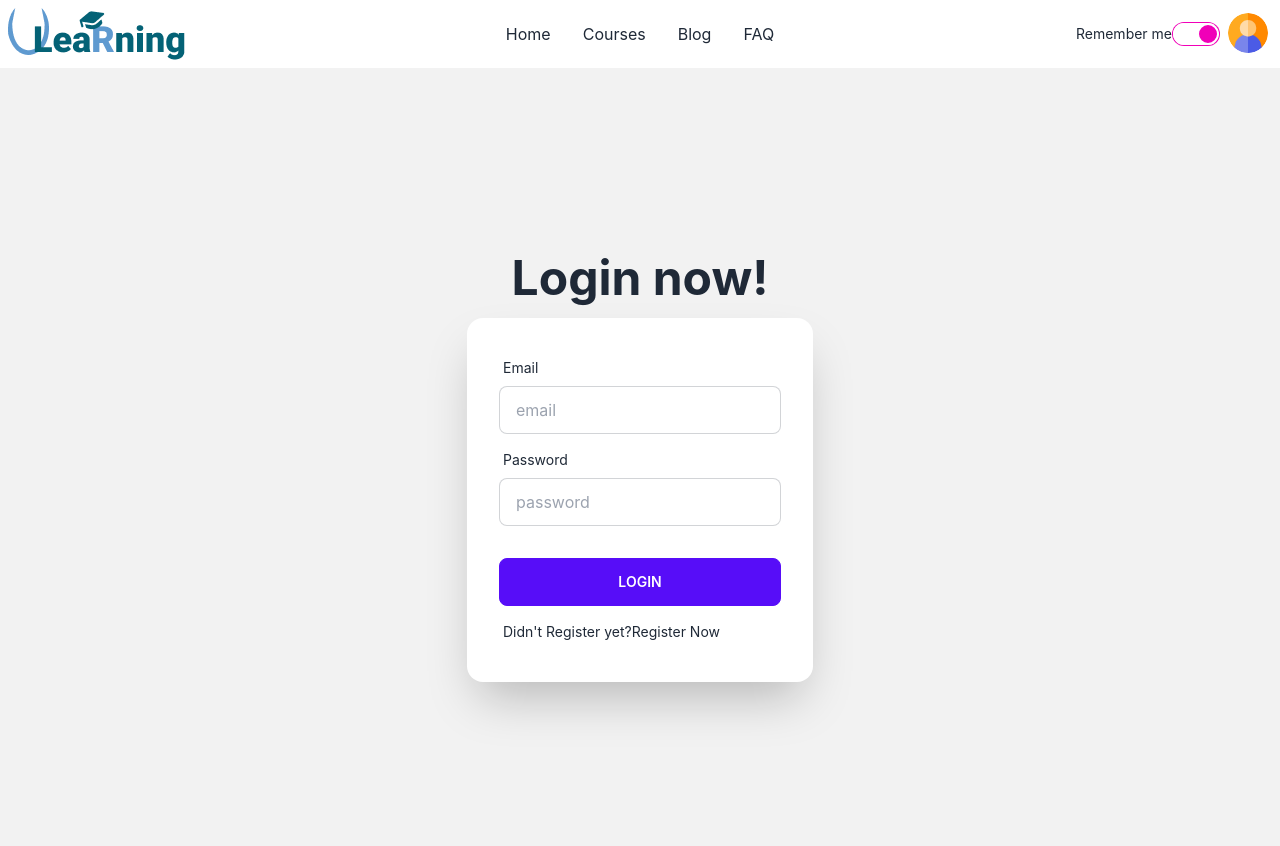
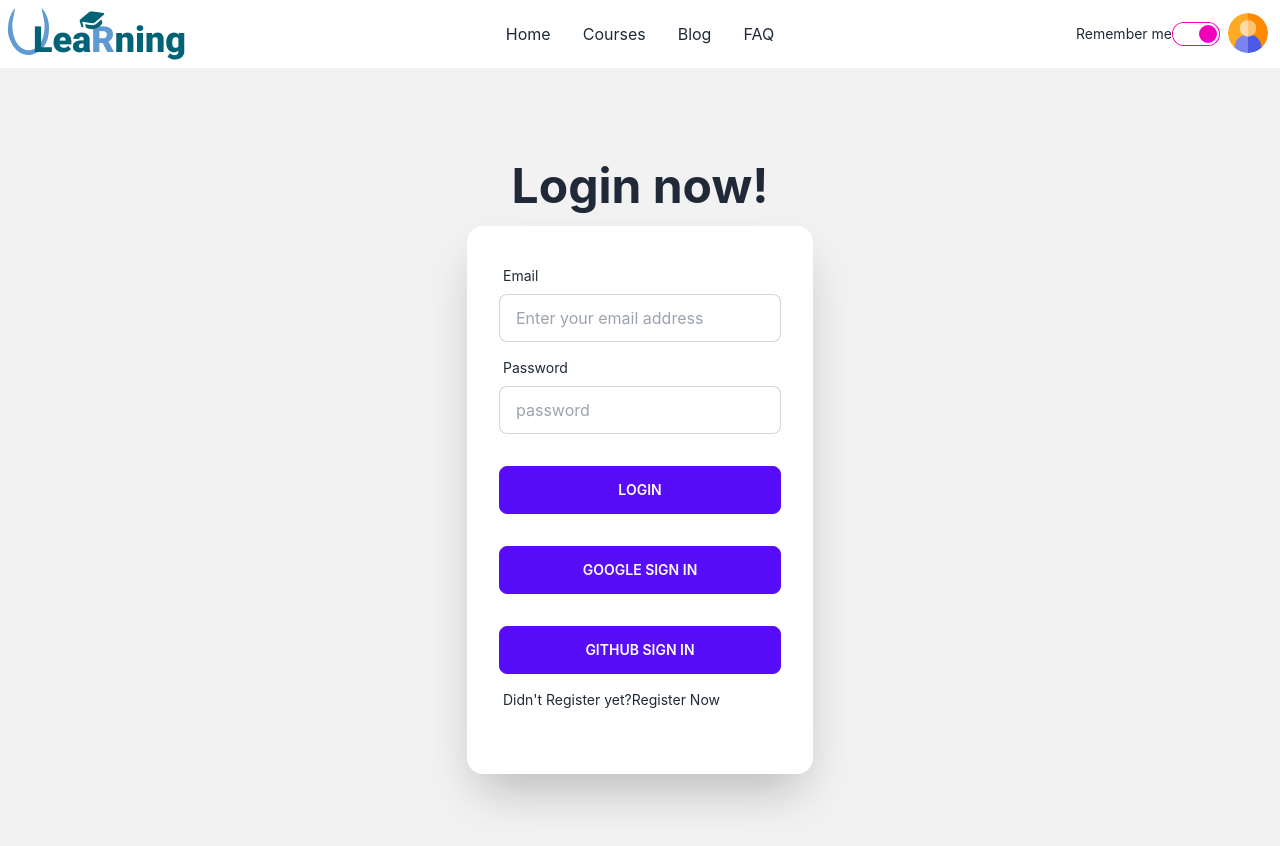
Before and after one commit to Upoma218/learning-platform, a React (Create React App) app: page /login in a window 1280 px wide. Shown: the top 846 px of the page. Built offline with nearby package versions, Linux system fonts and the light colour scheme; no server answers.

Commit message:
Private router has set

```diff
--- /dev/null
+++ b/src/AuthProvider/AuthProvider.js
@@ -0,0 +1,62 @@
+import React, { useEffect, useState } from 'react';
+import { createContext } from 'react';
+import { createUserWithEmailAndPassword, getAuth, onAuthStateChanged, sendEmailVerification, signInWithEmailAndPassword, signInWithPopup, signOut, updateProfile } from 'firebase/auth';
+import app from '../Firebase/Firebase.config';
+
+export const AuthContext = createContext();
+const auth = getAuth(app);
+
+const AuthProvider = ({ children }) => {
+    const [user, setUser] = useState(null);
+    const [loading, setLoading] = useState(true);
+
+    const providerLogin = (provider) => {
+        setLoading(true);
+        return signInWithPopup(auth, provider);
+    }
+
+    const createUser = (email, password) => {
+        setLoading(true);
+        return createUserWithEmailAndPassword(auth, email, password)
+    }
+
+    const signIn = (email, password) => {
+        setLoading(true);
+        return signInWithEmailAndPassword(auth, email, password);
+    }
+
+    const verifyEmail = () =>{
+        return sendEmailVerification(auth.currentUser);
+    }
+
+    const logOut = () => {
+        setLoading(true);
+        return signOut(auth);
+    }
+
+    useEffect(() => {
+        const unsubscribe = onAuthStateChanged(auth, (currentUser) => {
+            console.log('inside auth state change', currentUser);
+
+            if(currentUser === null || currentUser.emailVerified){
+                setUser(currentUser);
+            }
+            setLoading(false);
+        });
+
+        return () => {
+            unsubscribe();
+        }
+
+    }, [])
+
+    const authInfo = { user,createUser, signIn, loading, setLoading, providerLogin,  verifyEmail, logOut};
+
+    return (
+        <AuthContext.Provider value={authInfo}>
+            {children}
+        </AuthContext.Provider>
+    );
+};
+
+export default AuthProvider;
--- a/src/Pages/FAQ/FAQ.js
+++ b/src/Pages/FAQ/FAQ.js
@@ -1,9 +1,10 @@
 import React from 'react';
 
 const FAQ = () => {
+
     return (
         <div>
-            <h1>This is FAQ page</h1>
+
         </div>
     );
 };
--- /dev/null
+++ b/src/Pages/Register/CheckOut.js
@@ -0,0 +1,11 @@
+import React from 'react';
+
+const CheckOut = () => {
+    return (
+        <div>
+
+        </div>
+    );
+};
+
+export default CheckOut;
--- a/src/Pages/Register/Login.js
+++ b/src/Pages/Register/Login.js
@@ -1,38 +1,87 @@
 import React from 'react';
-import { Link } from 'react-router-dom';
+import { useContext } from 'react';
+import { useState } from 'react';
+import toast from 'react-hot-toast';
+import { Link, useLocation, useNavigate } from 'react-router-dom';
+import { AuthContext } from '../../AuthProvider/AuthProvider';
 
 const Login = () => {
+    const [error, setError] = useState('');
+    const { signIn, setLoading } = useContext(AuthContext);
+    const navigate = useNavigate();
+    const location = useLocation();
+    const from = location.state?.from?.pathName || '/';
+
+    const handleSubmit = event => {
+        event.preventDefault();
+        const form = event.target;
+        const email = form.email.value;
+        const password = form.email.value;
+
+        signIn(email, password)
+            .then(result => {
+                const user = result.user;
+                console.log(user);
+                form.reset();
+                setError('');
+                if (user.emailVerified) {
+                    navigate(from, { replace: true });
+                }
+                else {
+                    toast.error('Please verify your email address before login.')
+                }
+
+            })
+            .catch(error => {
+                console.log(error);
+                setError(error.message);
+            })
+            .finally(() => {
+                setLoading(false);
+            })
+    }
+
+
     return (
-        <div className="hero min-h-screen bg-base-200">
-            <div className="hero-content flex-col ">
-                <div className="text-center ">
+        <form onSubmit={handleSubmit} className="hero min-h-screen bg-base-200">
+            <form className="hero-content flex-col ">
+                <form className="text-center ">
                     <h1 className="text-5xl font-bold">Login now!</h1>
-                </div>
-                <div className="card flex-shrink-0 w-full max-w-md shadow-2xl bg-base-100">
-                    <div className="card-body">
-                        <div className="form-control">
+                </form>
+                <form className="card flex-shrink-0 w-full max-w-md shadow-2xl bg-base-100">
+                    <form className="card-body">
+                        <form className="form-control">
                             <label className="label">
                                 <span className="label-text">Email</span>
                             </label>
-                            <input type="text" placeholder="email" className="input input-bordered" />
-                        </div>
-                        <div className="form-control">
+                            <input type="text" placeholder="Enter your email address" className="input input-bordered" required />
+                        </form>
+                        <form className="form-control">
                             <label className="label">
                                 <span className="label-text">Password</span>
                             </label>
-                            <input type="text" placeholder="password" className="input input-bordered" />
-
-                        </div>
-                        <div className="form-control mt-6">
+                            <input type="text" placeholder="password" className="input input-bordered" required />
+                        </form>
+                        <form className="form-control mt-6">
                             <button className="btn btn-primary">Login</button>
-                        </div>
+                        </form>
+                        <form className="form-control mt-6">
+                            <button className="btn btn-primary">Google Sign In</button>
+                        </form>
+                        <form className="form-control mt-6">
+                            <button className="btn btn-primary">Github Sign In</button>
+                        </form>
                         <label className="label">
                             <span className="label-text">Didn't Register yet?<Link to='/register'>Register Now</Link></span>
-                    </label>
-                    </div>
-                </div>
-            </div>
-        </div>
+                        </label>
+                        <label className="label">
+                            {error}
+                        </label>
+
+                    </form>
+                </form>
+            </form>
+        </form>
     );
 };
 
--- a/src/Pages/Register/Register.js
+++ b/src/Pages/Register/Register.js
@@ -1,50 +1,92 @@
-import React from 'react';
+import React, { useContext, useState } from 'react';
+import toast from 'react-hot-toast';
 import { Link } from 'react-router-dom';
+import { AuthContext } from '../../AuthProvider/AuthProvider';
 
 const Register = () => {
+    const [error, setError] = useState('');
+    const { createUser, verifyEmail } = useContext(AuthContext);
+
+
+
+    const handleSubmit = event => {
+        event.preventDefault();
+        const form = event.target;
+        const name = form.name.value;
+        const photoURL = form.photoURL.value;
+        const email = form.email.value;
+        const password = form.password.value;
+        console.log(name, email, photoURL);
+
+        createUser(email, password)
+            .then(result => {
+                const user = result.user;
+                console.log(user);
+                setError('');
+                form.reset();
+
+                handleEmailVerification();
+                toast.success('Please check your email and verify!')
+            })
+            .catch(e => {
+                console.error(error);
+                setError(error.message);
+            });
+    }
+
+    const handleEmailVerification = () => {
+        verifyEmail()
+            .then(() => { })
+            .catch(error => console.error(error));
+    };
+
+
     return (
-        <div className="hero min-h-screen bg-base-200">
-        <div className="hero-content flex-col ">
-            <div className="text-center ">
+        <form onSubmit={handleSubmit} className="hero min-h-screen bg-base-200">
+            <form className="hero-content flex-col ">
+                <form className="text-center ">
                     <h1 className="text-5xl font-bold">Register now!</h1>
-            </div>
-            <div className="card flex-shrink-0 w-full max-w-md shadow-2xl bg-base-100">
-                <div className="card-body">
-                    <div className="form-control">
+                </form>
+                <form className="card flex-shrink-0 w-full max-w-md shadow-2xl bg-base-100">
+                    <form className="card-body">
+                        <form className="form-control">
                             <label className="label">
                                 <span className="label-text">Name</span>
                             </label>
                             <input type="text" placeholder="Your name" name='name' className="input input-bordered" />
-                    </div>
-                    <div className="form-control">
+                        </form>
+                        <form className="form-control">
                             <label className="label">
                                 <span className="label-text">Photo URL</span>
                             </label>
                             <input type="text" placeholder="Photo URL" name='photoURL' className="input input-bordered" />
-                    </div>
-                    <div className="form-control">
+                        </form>
+                        <form className="form-control">
                             <label className="label">
                                 <span className="label-text">Email</span>
                             </label>
-                        <input type="email" placeholder="email" name='email' className="input input-bordered" />
-                    </div>
-                    <div className="form-control">
+                            <input type="email" placeholder="email" name='email' className="input input-bordered" required />
+                        </form>
+                        <form className="form-control">
                             <label className="label">
                                 <span className="label-text">Password</span>
                             </label>
-                        <input type="password" placeholder="password" name='password' className="input input-bordered" />
+                            <input type="password" placeholder="password" name='password' className="input input-bordered" required />
 
-                    </div>
-                    <div className="form-control mt-6">
+                        </form>
+                        <form className="form-control mt-6">
                             <button className="btn btn-primary">Submit</button>
-                    </div>
+                        </form>
                         <label className="label">
                             <span className="label-text">Already Register?<Link to='/login'>Login Now</Link></span>
                         </label>
-                </div>
-            </div>
-        </div>
-    </div>
+                        <label className="label">
+                            {error}
+                        </label>
+                    </form>
+                </form>
+            </form>
+        </form>
     );
 };
 
--- a/src/index.css
+++ b/src/index.css
@@ -1,6 +1,7 @@
 @tailwind base;
 @tailwind components;
 @tailwind utilities;
+
 
 body {
   margin: 0;
--- a/src/index.js
+++ b/src/index.js
@@ -3,11 +3,15 @@ import ReactDOM from 'react-dom/client';
 import './index.css';
 import App from './App';
 import reportWebVitals from './reportWebVitals';
+import AuthProvider from './AuthProvider/AuthProvider';
+
 
 const root = ReactDOM.createRoot(document.getElementById('root'));
 root.render(
   <React.StrictMode>
-    <App />
+    <AuthProvider>
+      <App />
+    </AuthProvider>
   </React.StrictMode>
 );
 
```
Also changed, not shown: src/Routes/PrivateRoute/PrivateRoute.js (added, +20 -0 lines), src/Routes/Routes.js (+8 -1 lines), 1 other file (tests, documents, lock files or other folders). Lines whose indentation alone changed are shown as unchanged.
